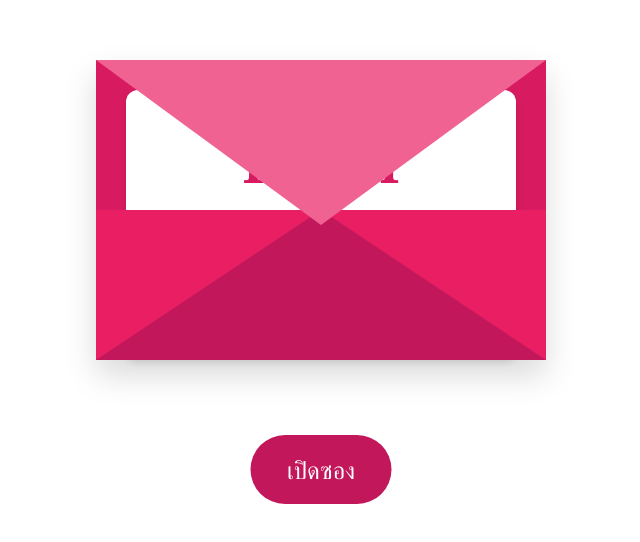
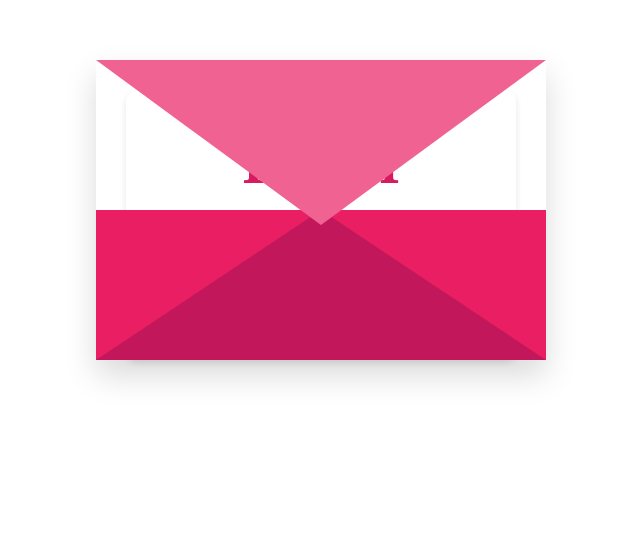
Before and after one commit to 9Iphone/wedding_card, a plain HTML site: page index.html in a window 1280 px wide. Shown: the part 118-660 px from the top of the page, without its empty margins (319-959 px from the left). Drawn offline with Linux system fonts and the light colour scheme.

Commit message:
fix: update background color of envelope and button to white for consistency

```diff
--- a/style.css
+++ b/style.css
@@ -26,7 +26,7 @@ body {
     position: relative;
     width: 300px;
     height: 200px;
-    background-color: #d81b60; /* สีด้านในซอง */
+    background-color: #ffffff; /* สีด้านในซอง */
     box-shadow: 0 10px 20px rgba(0,0,0,0.15);
 }
 
@@ -121,7 +121,7 @@ body {
 
 /* --- ปุ่มกด --- */
 button {
-    background-color: #c2185b;
+    background-color: #ffffff;
     color: white;
     border: none;
     padding: 12px 24px;
```
